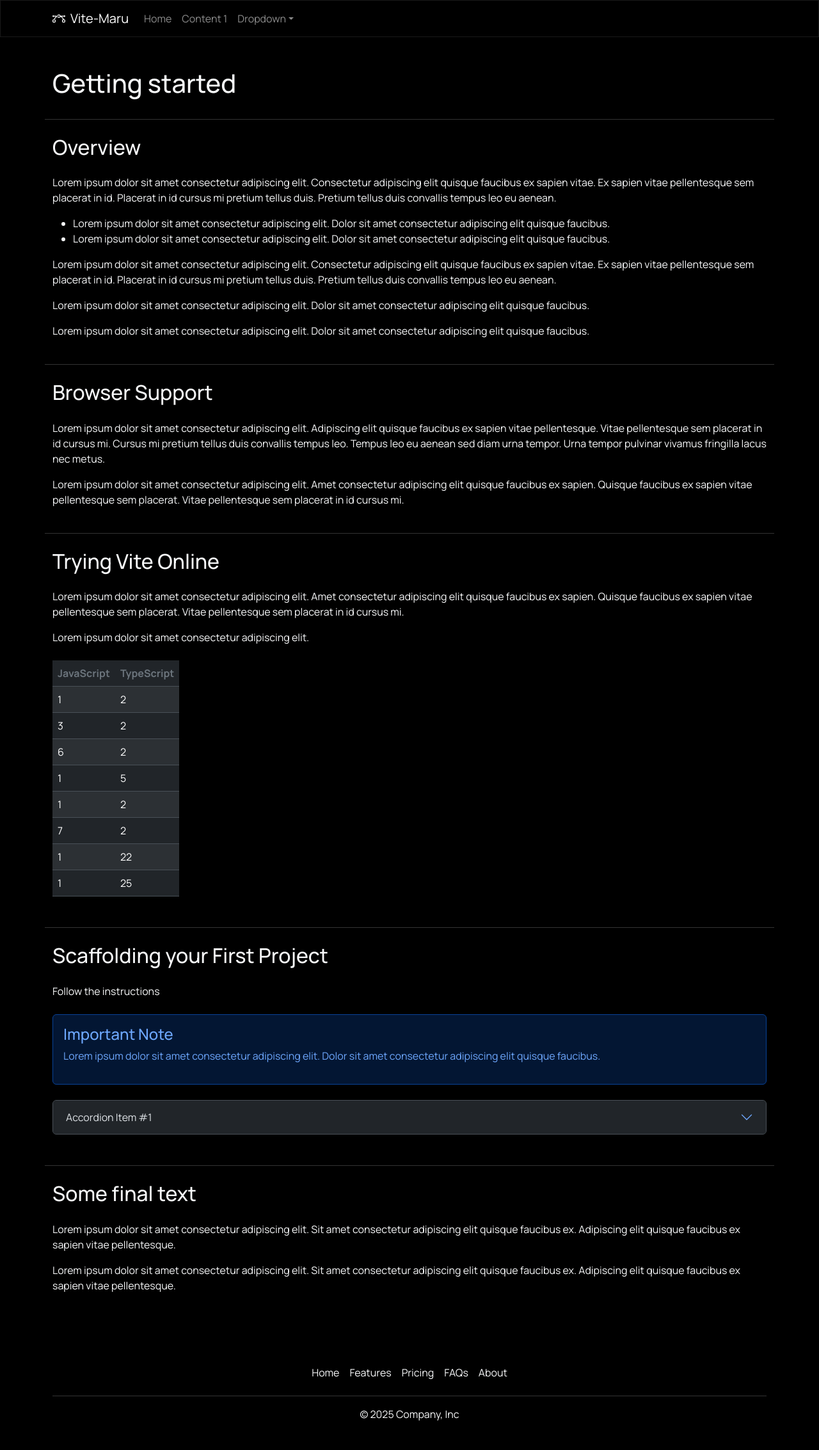
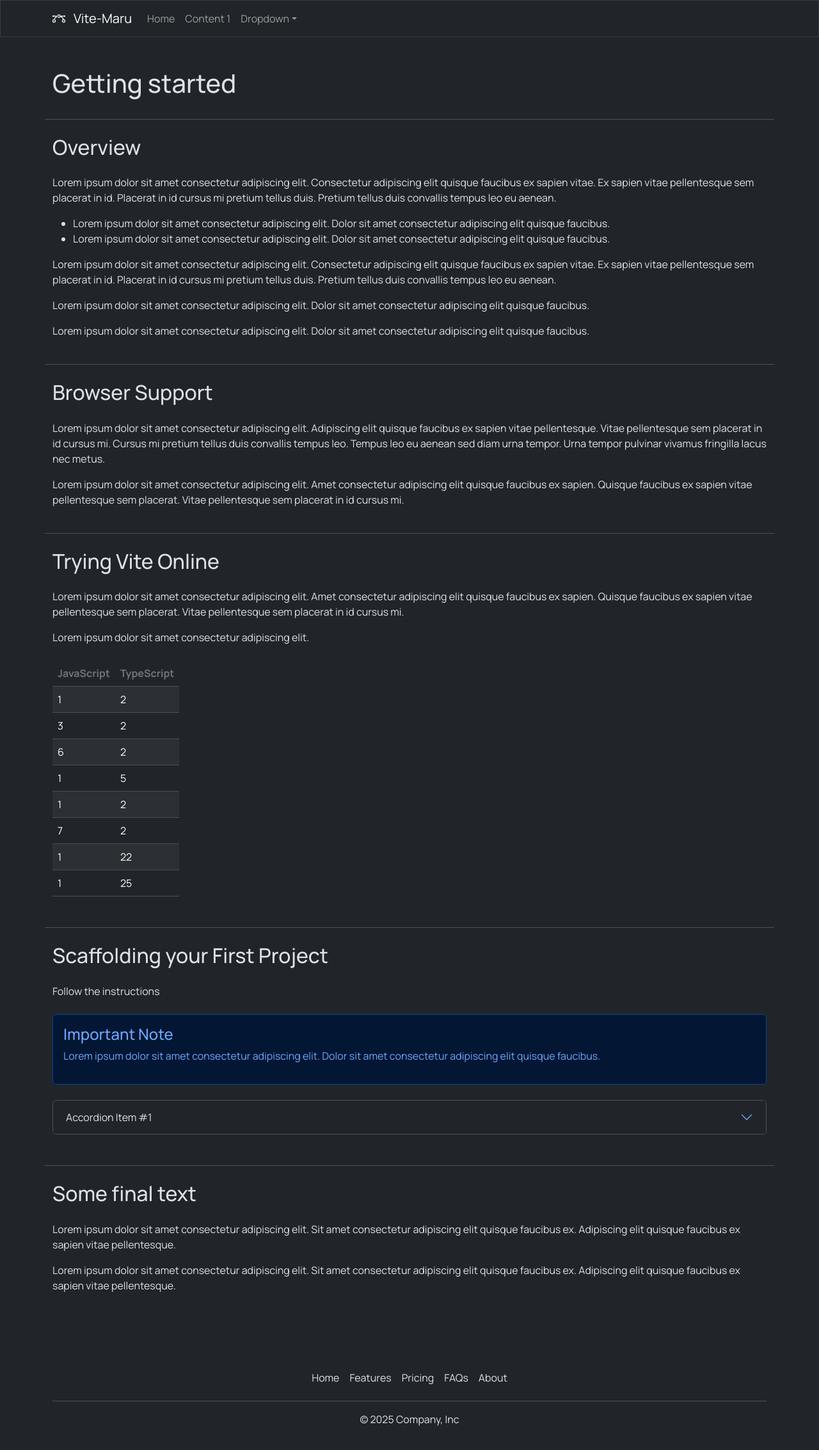
Before and after one commit to RN255/vite-maru-01, a React (Vite) app: page /content1 in a window 1280 px wide. Shown: the top 2266 px of the page at 64% size. Built offline with nearby package versions, Linux system fonts and the light colour scheme.

Commit message:
bg color changes on different pages

```diff
--- a/src/App.css
+++ b/src/App.css
@@ -17,7 +17,7 @@
 }
 
 body {
-  background: #000 !important;
+  /* background: #000 !important; */
 }
 
 /* basic values */
@@ -39,6 +39,11 @@ body {
 
 .two-text {
   font-size: 2rem;
+}
+
+.preset-icon-size {
+  width: 25px;
+  display: inline-block;
 }
 
 /* gradient for h1 home font  */
@@ -338,5 +343,4 @@ body {
 
 .white-shadow-hover:hover {
   box-shadow: 0px 0px 25px rgba(255, 255, 255, 0.5);
-
 }
--- a/src/App.jsx
+++ b/src/App.jsx
@@ -1,4 +1,5 @@
 import { Route, Routes } from "react-router-dom";
+import { useState } from "react";
 
 import "./App.css";
 import NavBar from "./components/NavBar";
@@ -7,15 +8,27 @@ import Footer from "./components/Footer";
 import Content1 from "./pages/Content1";
 
 function App() {
+  const [theme, setTheme] = useState("light");
+  const [navbarMode, setNavbarMode] = useState("light");
+  const [footerMode, setFooterMode] = useState("light");
+
   return (
-    <>
-      <NavBar></NavBar>
+    <div data-bs-theme={theme} className="bg-body text-body min-vh-100">
+      <NavBar theme={theme} mode={navbarMode} />
       <Routes>
-        <Route path="/" element={<Home />} />
-        <Route path="/content1" element={<Content1 />} />
+        <Route
+          path="/"
+          element={<Home setTheme={setTheme} setNavbarMode={setNavbarMode} />}
+        />
+        <Route
+          path="/content1"
+          element={
+            <Content1 setTheme={setTheme} setNavbarMode={setNavbarMode} />
+          }
+        />
       </Routes>
-      <Footer></Footer>
-    </>
+      <Footer theme={theme} mode={navbarMode} />
+    </div>
   );
 }
 
--- a/src/components/Footer.jsx
+++ b/src/components/Footer.jsx
@@ -1,39 +1,48 @@
 import React from "react";
 import { Container } from "react-bootstrap";
 
-export default function Footer() {
+export default function Footer({ mode }) {
+  const bgClass = mode === "black" ? "bg-black" : "bg-body";
+  const textClass = mode === "black" ? "text-light" : "text-body";
+
   return (
-    <Container fluid className="black-bg">
+    <Container
+      fluid
+      className={`${bgClass} py-5`}
+      data-bs-theme={mode === "dark" ? "dark" : undefined}
+    >
       <Container>
-        <footer className="py-3 my-4">
-          <ul className="nav justify-content-center bottom-border-faded pb-3 mb-3">
+        <footer>
+          <ul
+            className={`nav justify-content-center bottom-border-faded pb-3 mb-3 ${textClass}`}
+          >
             <li className="nav-item">
-              <a href="#" className="nav-link px-2 text-light">
+              <a href="#" className={`nav-link px-2 ${textClass}`}>
                 Home
               </a>
             </li>
             <li className="nav-item">
-              <a href="#" className="nav-link px-2 text-light">
+              <a href="#" className={`nav-link px-2 ${textClass}`}>
                 Features
               </a>
             </li>
             <li className="nav-item">
-              <a href="#" className="nav-link px-2 text-light">
+              <a href="#" className={`nav-link px-2 ${textClass}`}>
                 Pricing
               </a>
             </li>
             <li className="nav-item">
-              <a href="#" className="nav-link px-2 text-light">
+              <a href="#" className={`nav-link px-2 ${textClass}`}>
                 FAQs
               </a>
             </li>
             <li className="nav-item">
-              <a href="#" className="nav-link px-2 text-light">
+              <a href="#" className={`nav-link px-2 ${textClass}`}>
                 About
               </a>
             </li>
           </ul>
-          <p className="text-center text-light">&copy; 2025 Company, Inc</p>
+          <p className={`text-center ${textClass}`}>&copy; 2025 Company, Inc</p>
         </footer>
       </Container>
     </Container>
--- a/src/components/NavBar.jsx
+++ b/src/components/NavBar.jsx
@@ -4,16 +4,17 @@ import Nav from "react-bootstrap/Nav";
 import Navbar from "react-bootstrap/Navbar";
 import NavDropdown from "react-bootstrap/NavDropdown";
 
-export default function NavBar() {
+export default function NavBar({ mode }) {
   return (
     <Navbar
       expand="lg"
-      className="black-bg transparent-border"
-      data-bs-theme="dark"
+      className="transparent-border"
+      bg={mode === "black" ? "black" : "body"}
+      data-bs-theme={mode === "dark" ? "dark" : undefined}
     >
       <Container>
-        <Navbar.Brand href="/">
-          <i className="bi bi-bezier me-2"></i>Vite-Maru
+        <Navbar.Brand href="/" >
+          <i className="bi bi-bezier me-2 preset-icon-size"></i>Vite-Maru
         </Navbar.Brand>
         <Navbar.Toggle
           aria-controls="basic-navbar-nav"
--- a/src/pages/Content1.jsx
+++ b/src/pages/Content1.jsx
@@ -1,11 +1,19 @@
-import React from "react";
+import { useEffect } from "react";
 import { Container, Row, Col, Alert, Accordion, Table } from "react-bootstrap";
 
-export default function Content1() {
+export default function Content1({ setTheme, setNavbarMode }) {
+  useEffect(() => {
+    setTheme("dark");
+  }, []);
+
+  useEffect(() => {
+    setNavbarMode("dark");
+  }, []);
+
   return (
     <Container fluid>
-      <Container className="text-light">
-        <Row className="mt-5 pb-4 bottom-border-faded">
+      <Container>
+        <Row className="pt-5 pb-4 bottom-border-faded">
           <Col>
             <h1>Getting started</h1>
           </Col>
--- a/src/pages/Home.jsx
+++ b/src/pages/Home.jsx
@@ -3,7 +3,15 @@ import { Button } from "react-bootstrap";
 import { Container, Row, Col, Card } from "react-bootstrap";
 import { Link } from "react-router-dom";
 
-export default function Home() {
+export default function Home({ setTheme, setNavbarMode }) {
+  useEffect(() => {
+    setTheme("dark");
+  }, []);
+
+  useEffect(() => {
+    setNavbarMode("black");
+  }, []);
+
   useEffect(() => {
     const observer = new IntersectionObserver(
       (entries) => {
```
Also changed, not shown: notes.txt.
